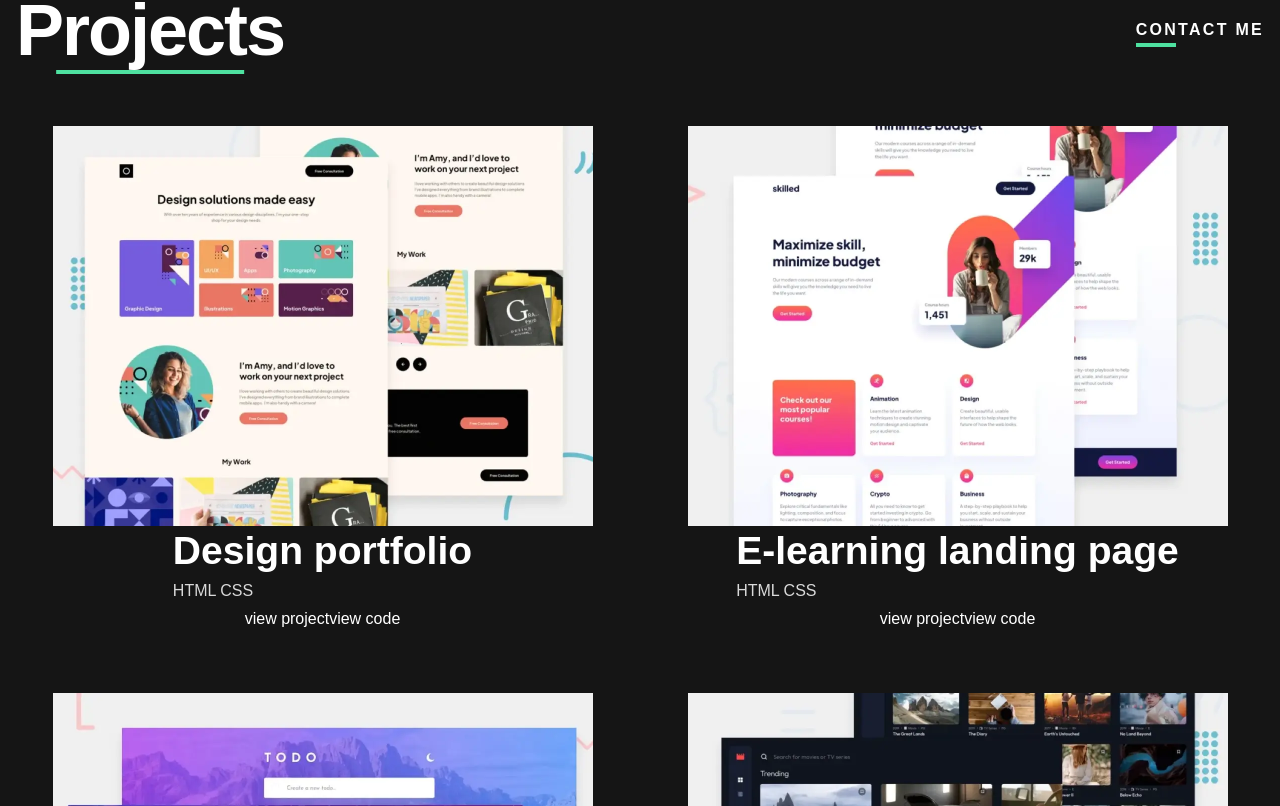
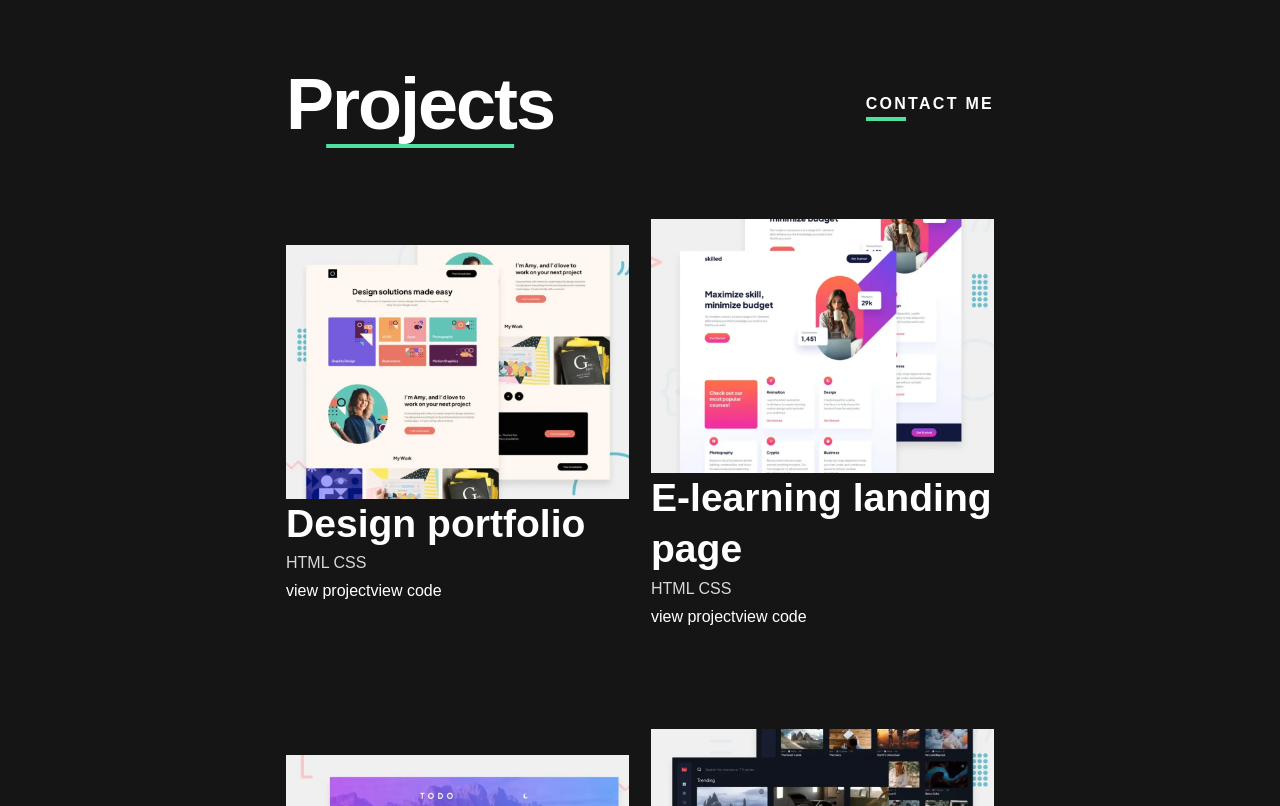
Before and after one commit to Hcmwebs/single-page-dev-portifolio, a React (Vite) app: page / in a window 1280 px wide. Shown: the part 1234-2040 px from the top of the page. Built offline with nearby package versions, Linux system fonts and the light colour scheme.

Commit message:
changed the wrapper into Styledproject
Signed-off-by: Heze <64218603+Hcmwebs@users.noreply.github.com>

```diff
--- a/src/components/Singleproject.jsx
+++ b/src/components/Singleproject.jsx
@@ -1,5 +1,5 @@
 import React from 'react'
-import styled from 'styled-components'
+import { StyledProject } from '../styles'
 
 const SingleProject = ({
 	id,
@@ -11,7 +11,8 @@ const SingleProject = ({
 	skills,
 }) => {
 	return (
-		<Wrapper key={id}>
+		<StyledProject>
+			<div key={id}>
 				<picture>
 					<source
 						srcSet={imageLarge}
@@ -48,18 +49,9 @@ const SingleProject = ({
 						</a>
 					</div>
 				</div>
-		</Wrapper>
+			</div>
+		</StyledProject>
 	)
 }
-const Wrapper = styled.div`
-width: min(100%, 343px);
-min-height:450px;
-display:grid;
-place-items: center;
-
-@media (min-width: 768px) {
-	width: min(100%, 540px);
-}
-`
 
 export default SingleProject
```
Lines whose indentation alone changed are shown as unchanged.
